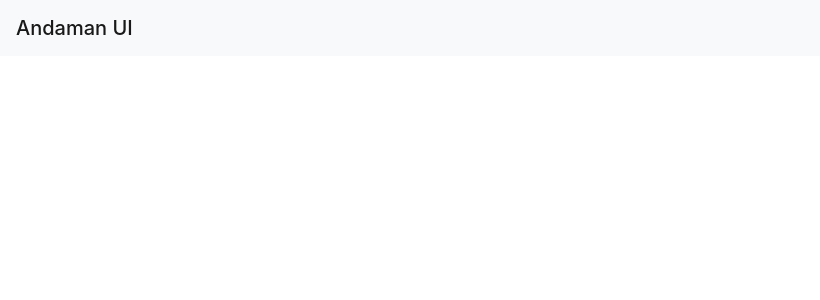
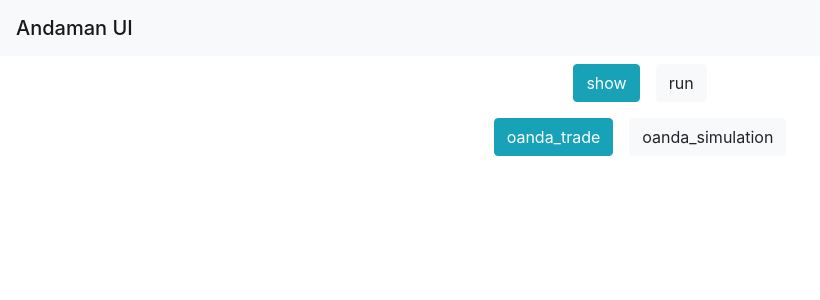
Before and after one commit to matsuo7y/andaman-ui, a React (Create React App) app: page / in a window 1280 px wide. Shown: the top 300 px of the page, without its empty margins (0-820 px from the left). Built offline with nearby package versions, Linux system fonts and the light colour scheme; the HTML template or start-up script is replaced by a standard one.

Commit message:
implement top selector

```diff
--- a/package.json
+++ b/package.json
@@ -17,6 +17,7 @@
     "jquery": "^3.5.1",
     "popper.js": "^1.16.1",
     "react": "^17.0.1",
+    "react-bootstrap": "^1.4.0",
     "react-dom": "^17.0.1",
     "react-router-dom": "^5.2.0",
     "react-scripts": "4.0.1",
--- a/src/App.tsx
+++ b/src/App.tsx
@@ -1,11 +1,13 @@
 import React from 'react'
 import 'bootstrap/dist/css/bootstrap.min.css'
-import Navbar from './component/Navbar'
+import { Navbar } from './component/util/Navbar'
+import { TopSelector } from './component/TopSelector'
 
 const App = () =>
   (
     <div>
-      <Navbar></Navbar>
+      <Navbar />
+      <TopSelector />
     </div>
   )
 
--- a/src/component/Navbar.tsx
+++ /dev/null
@@ -1,8 +0,0 @@
-const Navbar = () =>
-  (
-    <nav className="navbar navbar-light bg-light">
-      <span className="navbar-brand mb-0 h1">Andaman UI</span>
-    </nav>
-  )
-
-export default Navbar
--- /dev/null
+++ b/src/component/TopSelector.tsx
@@ -0,0 +1,82 @@
+import React from 'react'
+import { TradeRunType, TradeSetType } from '../model/enums'
+import { ButtonSelector } from './util'
+
+type TopSelectorProps = {}
+type TopSelectorState = {
+  topOption: TopOption,
+  showOption?: ShowOption,
+  runOption?: RunOption,
+}
+
+enum TopOption {
+  Show = 'show',
+  Run = 'run',
+}
+
+type ShowOption = {
+  type: TradeRunType,
+}
+
+type RunOption = {
+  type: TradeSetType,
+}
+
+export class TopSelector extends React.Component<TopSelectorProps, TopSelectorState> {
+  constructor(props: TopSelectorProps) {
+    super(props)
+    this.state = {topOption: TopOption.Show}
+  }
+
+  private get topSelector() {
+    return (
+      <ButtonSelector
+        options={[TopOption.Show, TopOption.Run]}
+        initOption={TopOption.Show}
+        onSelected = {this.onTopOptionSelected}
+      />
+    )
+  }
+
+  private detailSelector(option: TopOption) {
+    switch (option) {
+      case TopOption.Show:
+        return (
+          <ButtonSelector
+            key='show'
+            options={[TradeRunType.OandaTrade, TradeRunType.OandaSimulation]}
+            initOption={this.state.showOption?.type ?? TradeRunType.OandaTrade}
+            onSelected={this.onShowOptionSelected}
+          />
+        )
+
+      default:
+        return (
+          <ButtonSelector
+            key='run'
+            options={[TradeSetType.Trade, TradeSetType.Simulation, TradeSetType.GridSearch]}
+            initOption={this.state.runOption?.type ?? TradeSetType.Trade}
+            onSelected={this.onRunOptionSelected}
+          />
+        )
+    }
+  }
+
+  private onTopOptionSelected = (option: string) =>
+    this.setState({topOption: option as TopOption})
+
+  private onShowOptionSelected = (option: string) =>
+    this.setState({showOption: {type: option as TradeRunType}})
+
+  private onRunOptionSelected = (option: string) =>
+    this.setState({runOption: {type: option as TradeSetType}})
+
+  render() {
+    return (
+      <div>
+        {this.topSelector}
+        {this.detailSelector(this.state.topOption)}
+      </div>
+    )
+  }
+}
--- /dev/null
+++ b/src/component/util/ButtonSelector.tsx
@@ -0,0 +1,52 @@
+import React from 'react'
+import { Button } from 'react-bootstrap'
+
+type ButtonSelectorProps = {
+  options: string[],
+  initOption: string
+  onSelected: (option: any) => void,
+}
+
+type ButtonSelectorState = {
+  selectedOption: string,
+}
+
+export class ButtonSelector extends React.Component<ButtonSelectorProps, ButtonSelectorState> {
+  constructor(props: ButtonSelectorProps) {
+    super(props)
+    this.state = {selectedOption: props.initOption}
+  }
+
+  private buttonVariant(isSelected: boolean): string {
+    return isSelected ? "info" : "light"
+  }
+
+  private variant(option: string): string {
+    return this.buttonVariant(this.state.selectedOption === option)
+  }
+
+  private onClick(option: string): () => void {
+    return () => {
+      this.setState({selectedOption: option})
+      this.props.onSelected(option)
+    }
+  }
+
+  render() {
+    return (
+      <div className="d-flex justify-content-center">
+        {
+          this.props.options.map((value) => (
+            <Button
+              className="m-2"
+              variant={this.variant(value)}
+              onClick={this.onClick(value)}
+            >
+              {value}
+            </Button>
+          ))
+        }
+      </div>
+    )
+  }
+}
--- /dev/null
+++ b/src/component/util/Navbar.tsx
@@ -0,0 +1,5 @@
+export const Navbar = () => (
+  <nav className="navbar navbar-light bg-light">
+    <span className="navbar-brand mb-0 h1">Andaman UI</span>
+  </nav>
+)
--- /dev/null
+++ b/src/component/util/index.ts
@@ -0,0 +1,2 @@
+export { ButtonSelector } from './ButtonSelector'
+export { Navbar } from './Navbar'
```
Also changed, not shown: 1 other file (tests, documents, lock files or other folders).
